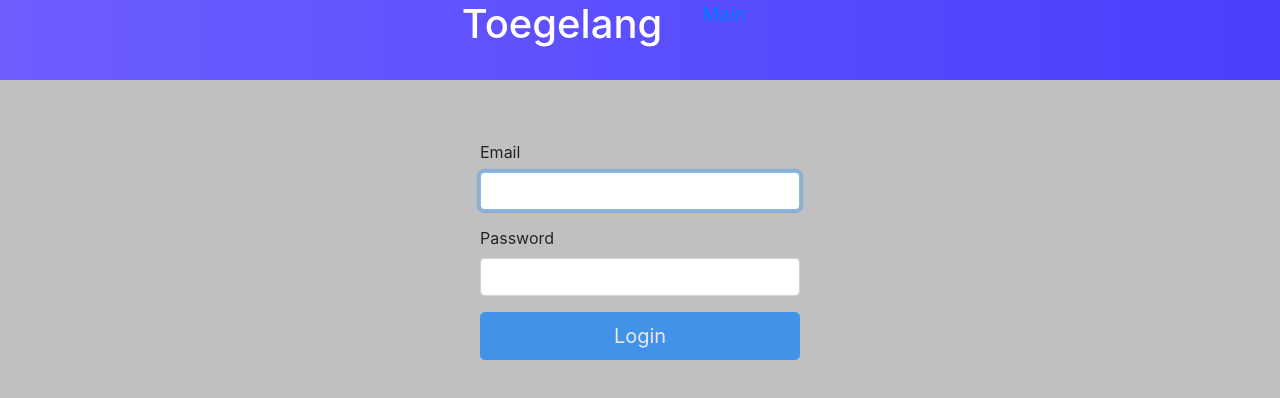
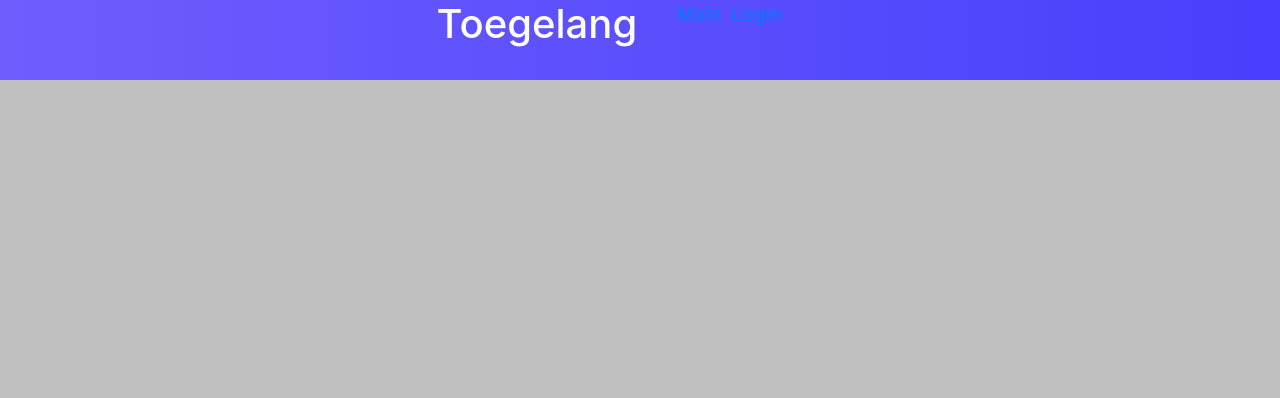
Before and after one commit to selilulu/King-Size, a React (Create React App) app in the folder client/: page / in a window 1280 px wide. Shown: the top 398 px of the page. Built offline with nearby package versions, Linux system fonts and the light colour scheme.

Commit message:
Hyperlink router working

```diff
--- a/client/src/App.js
+++ b/client/src/App.js
@@ -11,7 +11,6 @@ class  App extends React.Component {
     return (
     <div className="app">
       <Navbar />
-      <Login />
     </div>
   );
 }
--- a/client/src/Components/Navbar/Navbar.js
+++ b/client/src/Components/Navbar/Navbar.js
@@ -1,7 +1,10 @@
 import React, { Component } from 'react';
 import './Navbar.css';
-import {BrowserRouter as Router,Link} from 'react-router-dom';
+import {BrowserRouter as Router,Link, Switch} from 'react-router-dom';
 import Route from 'react-router-dom/Route';
+import Main from '../Main/Main';
+import Login from '../Login/Login';
+
 
 
 
@@ -16,11 +19,25 @@ import Route from 'react-router-dom/Route';
                 <h1 className="navbar-logo">Toegelang</h1>
                 <div className='menu-icon'>
                     <ul className='nav-menu'>
-                    <li className=''><Link to="/Main">Main</Link></li>
+                    <li className=''>
+                        <Link to="/Main">Main</Link>
+                    </li>
+                    <li className=''>
+                        <Link to="/Login">Login</Link>
+                    </li>
                     </ul>
                 </div>
             </nav>
-            </Router>
+            <Switch>
+                <Route exact strict path="/Main">
+                    <Main/>
+                </Route>
+                <Route exact strict path="/Login">
+                    <Login/>
+                </Route>
+
+        </Switch>
+        </Router>
         )
     }
 
```
